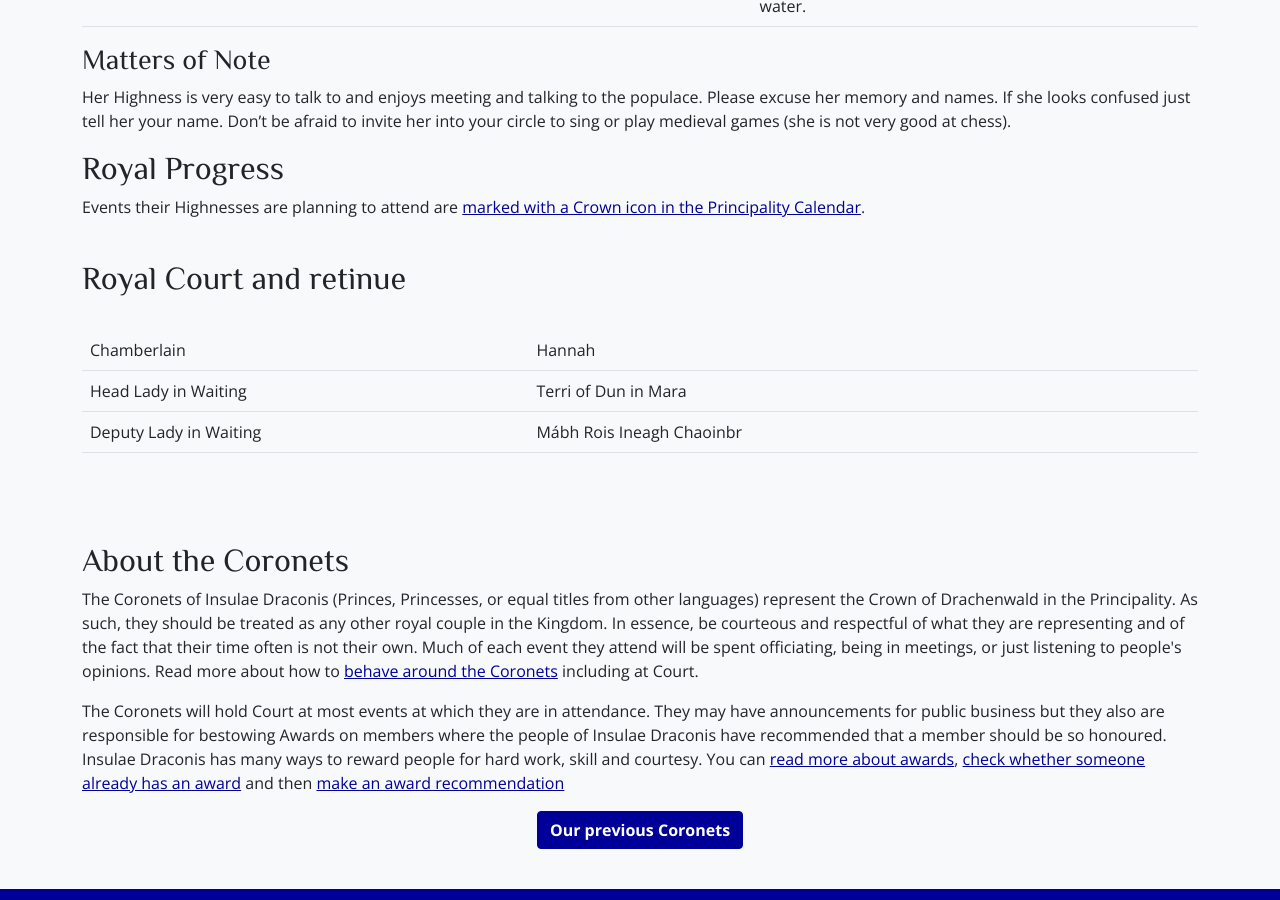
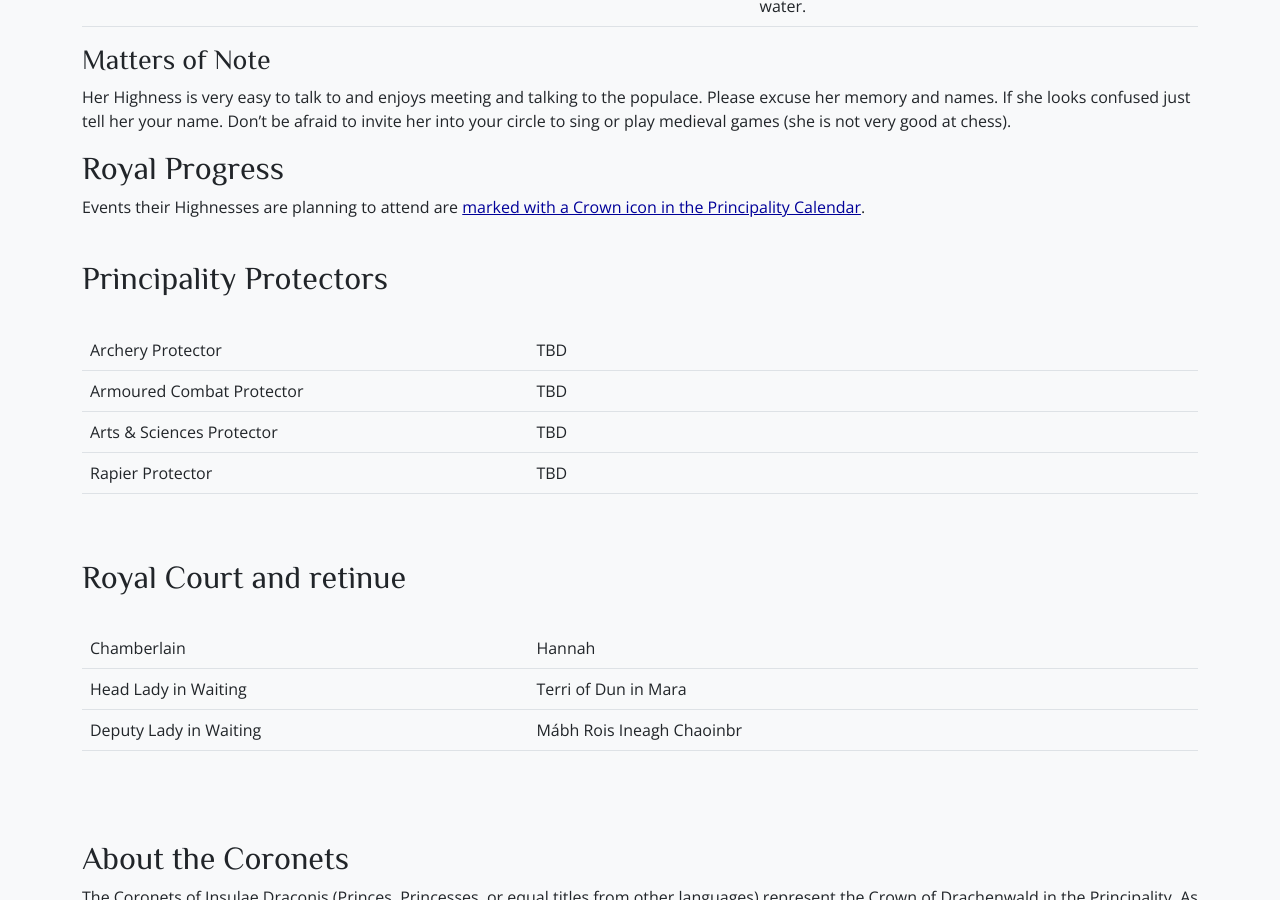
Before and after one commit to drachenwald/insulae-draconis, a Jekyll site: the page built from coronet/index.html, in a window 1280 px wide and 900 px high, scrolled down 1502 px. Built offline with Jekyll 4.4.1, drawn with Linux system fonts in a browser that asks for light colours; comment, search, counter and statistics services are not loaded.

Commit message:
Update index.html
Added Protectors back to Court page

```diff
--- a/coronet/index.html
+++ b/coronet/index.html
@@ -111,6 +111,48 @@ prevurl:
 
   <br />
 
+  <h2><a name="court"></a>Principality Protectors</h2>
+  <br>
+
+  <table width="500" cellspacing="0" cellpadding="2">
+    <tbody>
+      <tr>
+        <td style="width:40%">
+          Archery Protector
+        </td>
+        <td style="width:60%">
+        TBD
+        </td>
+      </tr>
+      <tr>
+        <td style="width:40%">
+          Armoured Combat Protector
+        </td>
+        <td style="width:60%">
+          TBD
+        </td>
+      </tr>
+      <tr>
+        <td style="width:40%">
+          Arts & Sciences Protector
+        </td>
+        <td style="width:60%">
+          TBD
+        </td>
+      </tr>
+      <tr>
+        <td style="width:40%">
+          Rapier Protector
+        </td>
+        <td style="width:60%">
+          TBD
+        </td>
+      </tr>
+    </tbody>
+  </table>
+  <br>
+  <br />
+
   <h2><a name="court"></a>Royal Court and retinue</h2>
   <br>
 
```
